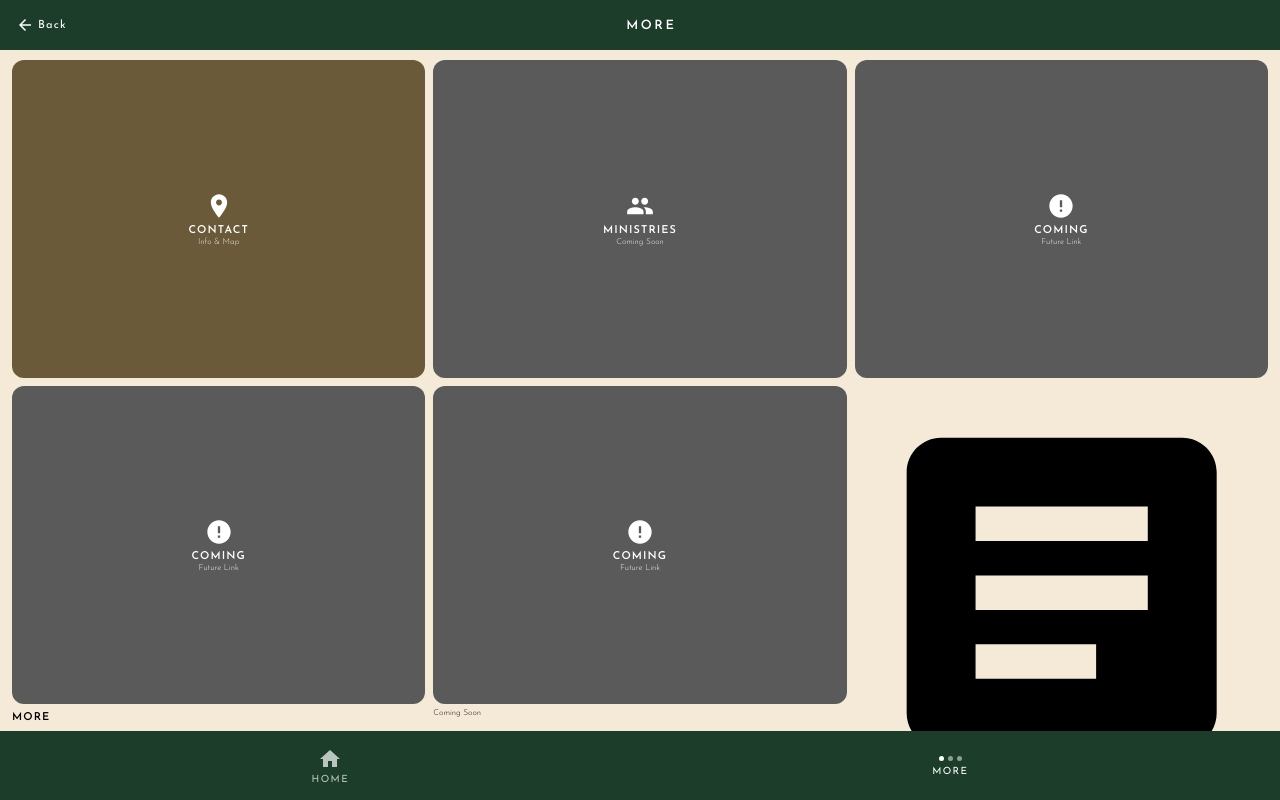
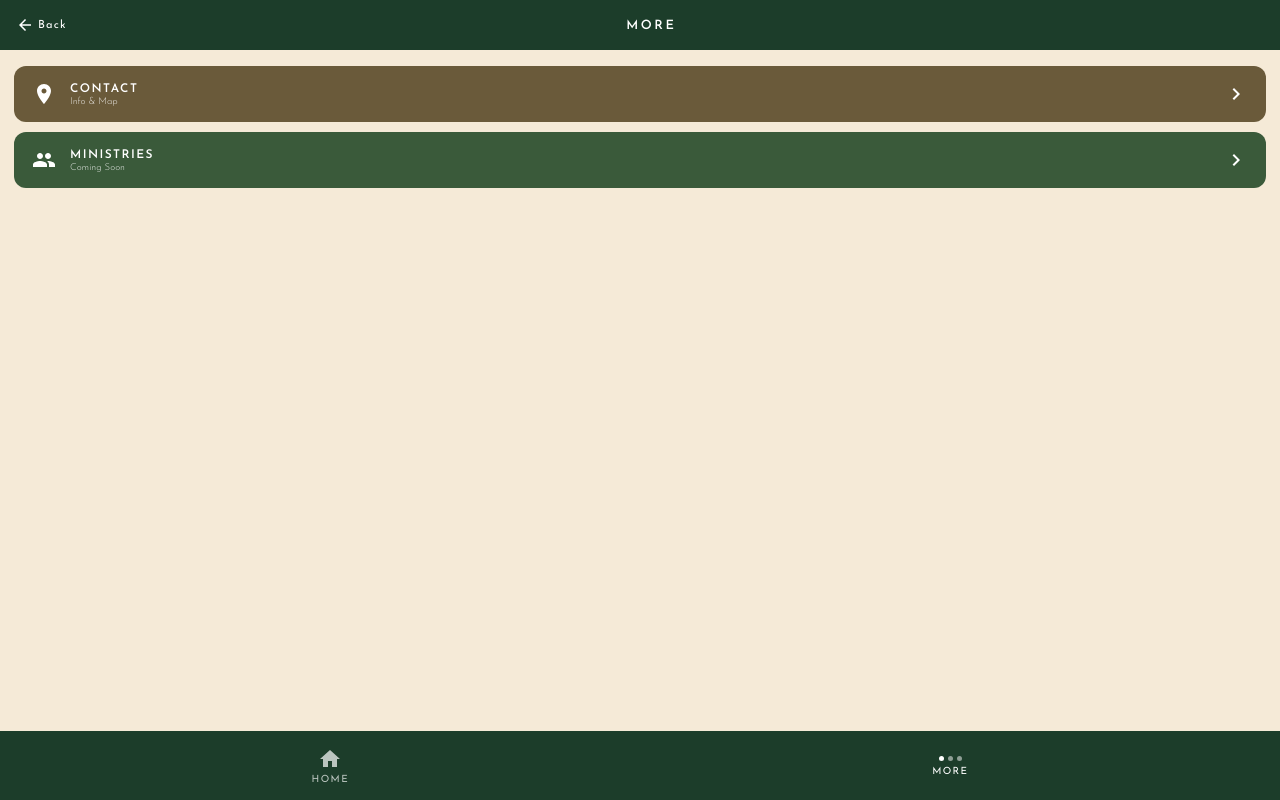
Before and after one commit to GraceCommunity-Faith/GraceCommunity, a website: page mobile/index.html in a window 1280 px wide. Both pictures are taken after a click on the button "MORE". Drawn offline with Linux system fonts and the light colour scheme.

Commit message:
Update index.html

```diff
--- a/mobile/index.html
+++ b/mobile/index.html
@@ -195,15 +195,48 @@
     .bible-btn:active { background: #1C3D2A; color: white; }
 
     /* ── MORE PANEL ── */
-    #panel-more .more-grid {
+    #panel-more .more-list {
       flex: 1;
-      display: grid;
-      grid-template-columns: repeat(3, 1fr);
-      grid-template-rows: repeat(2, 1fr);
-      gap: 8px;
-      padding: 10px 12px 8px;
-      min-height: 0;
+      display: flex;
+      flex-direction: column;
+      gap: 10px;
+      padding: 16px 14px;
+      overflow-y: auto;
     }
+    .more-row {
+      display: flex;
+      align-items: center;
+      gap: 14px;
+      padding: 16px 18px;
+      border-radius: 12px;
+      color: white;
+      border: none;
+      cursor: pointer;
+      -webkit-tap-highlight-color: transparent;
+      transition: opacity 0.15s;
+      font-family: inherit;
+      text-align: left;
+    }
+    .more-row:active { opacity: 0.8; }
+    .more-row svg { width: 24px; height: 24px; fill: white; flex-shrink: 0; }
+    .more-row-text { flex: 1; }
+    .more-row-label {
+      font-family: Josefin Sans, sans-serif;
+      font-size: 0.75rem;
+      font-weight: 600;
+      letter-spacing: 0.12em;
+      text-transform: uppercase;
+      display: block;
+    }
+    .more-row-sub {
+      font-family: Josefin Sans, sans-serif;
+      font-size: 0.6rem;
+      font-weight: 300;
+      opacity: 0.85;
+      display: block;
+      margin-top: 2px;
+    }
+    .more-chevron { width: 18px; height: 18px; fill: rgba(255,255,255,0.5); flex-shrink: 0; }
     /* ── GIVING PANEL ── */
     #panel-giving .giving-body {
       flex: 1;
@@ -450,35 +483,22 @@
         </button>
         <div class="panel-title">More</div>
       </div>
-      <div class="more-grid">
-        <button class="btn c-brown" onclick="showPanel('contact')">
+      <div class="more-list">
+        <button class="more-row" style="background:#6a5a3a;" onclick="showPanel('contact')">
           <svg viewBox="0 0 24 24"><path d="M12 2C8.1 2 5 5.1 5 9c0 5.2 7 13 7 13s7-7.8 7-13c0-3.9-3.1-7-7-7zm0 9.5c-1.4 0-2.5-1.1-2.5-2.5S10.6 6.5 12 6.5s2.5 1.1 2.5 2.5S13.4 11.5 12 11.5z"/></svg>
-          <span class="btn-label">Contact</span>
-          <span class="btn-sub">Info &amp; Map</span>
+          <span class="more-row-text">
+            <span class="more-row-label">Contact</span>
+            <span class="more-row-sub">Info &amp; Map</span>
+          </span>
+          <svg class="more-chevron" viewBox="0 0 24 24"><path d="M10 6L8.59 7.41 13.17 12l-4.58 4.59L10 18l6-6z"/></svg>
         </button>
-        <button class="btn c-gray" onclick="">
+        <button class="more-row" style="background:#3a5a3a;" disabled>
           <svg viewBox="0 0 24 24"><path d="M16 11c1.66 0 2.99-1.34 2.99-3S17.66 5 16 5c-1.66 0-3 1.34-3 3s1.34 3 3 3zm-8 0c1.66 0 2.99-1.34 2.99-3S9.66 5 8 5C6.34 5 5 6.34 5 8s1.34 3 3 3zm0 2c-2.33 0-7 1.17-7 3.5V19h14v-2.5c0-2.33-4.67-3.5-7-3.5zm8 0c-.29 0-.62.02-.97.05 1.16.84 1.97 1.97 1.97 3.45V19h6v-2.5c0-2.33-4.67-3.5-7-3.5z"/></svg>
-          <span class="btn-label">Ministries</span>
-          <span class="btn-sub">Coming Soon</span>
-        </button>
-        <button class="btn c-gray" disabled>
-          <svg viewBox="0 0 24 24"><path d="M12 2C6.48 2 2 6.48 2 12s4.48 10 10 10 10-4.48 10-10S17.52 2 12 2zm1 15h-2v-2h2v2zm0-4h-2V7h2v6z"/></svg>
-          <span class="btn-label">Coming</span>
-          <span class="btn-sub">Future Link</span>
-        </button>
-        <button class="btn c-gray" disabled>
-          <svg viewBox="0 0 24 24"><path d="M12 2C6.48 2 2 6.48 2 12s4.48 10 10 10 10-4.48 10-10S17.52 2 12 2zm1 15h-2v-2h2v2zm0-4h-2V7h2v6z"/></svg>
-          <span class="btn-label">Coming</span>
-          <span class="btn-sub">Future Link</span>
-        </button>
-        <button class="btn c-gray" disabled>
-          <svg viewBox="0 0 24 24"><path d="M12 2C6.48 2 2 6.48 2 12s4.48 10 10 10 10-4.48 10-10S17.52 2 12 2zm1 15h-2v-2h2v2zm0-4h-2V7h2v6z"/></svg>
-          <span class="btn-label">Coming</span>
-          <span class="btn-sub">Future Link</span>
-        </button>
-          <svg viewBox="0 0 24 24"><path d="M19 3H5c-1.1 0-2 .9-2 2v14c0 1.1.9 2 2 2h14c1.1 0 2-.9 2-2V5c0-1.1-.9-2-2-2zm-5 14H7v-2h7v2zm3-4H7v-2h10v2zm0-4H7V7h10v2z"/></svg>
-          <span class="btn-label">More</span>
-          <span class="btn-sub">Coming Soon</span>
+          <span class="more-row-text">
+            <span class="more-row-label">Ministries</span>
+            <span class="more-row-sub">Coming Soon</span>
+          </span>
+          <svg class="more-chevron" viewBox="0 0 24 24"><path d="M10 6L8.59 7.41 13.17 12l-4.58 4.59L10 18l6-6z"/></svg>
         </button>
       </div>
     </div>
```
